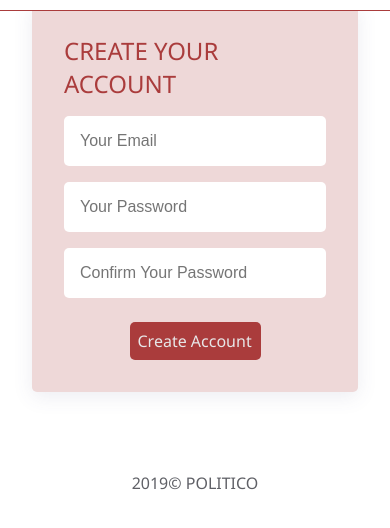
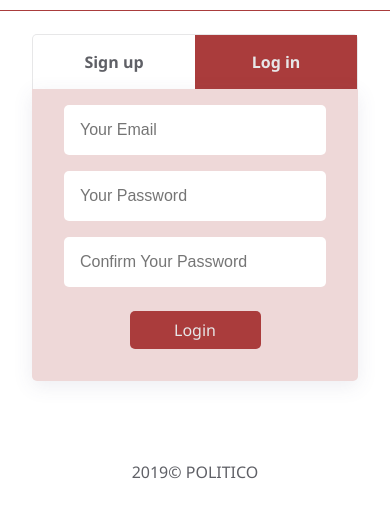
Before and after one commit to MicahBala/the_politico, a plain HTML site: page UI/signup.html in a window 390 px wide. Shown: the part 78-606 px from the top of the page. Drawn offline with Linux system fonts and the light colour scheme.

Commit message:
Added a login tab
Using the same page for signup and sign ignoredBut with tabs for both, to allow for appropriate action

```diff
--- a/UI/css/main.css
+++ b/UI/css/main.css
@@ -257,12 +257,52 @@ footer {
   position: absolute;
 } */
 
+.main-content-signup {
+  display: flex;
+  flex-direction: column;
+}
+
+.tabs {
+  margin: auto;
+  width: 35%;
+  /* background-color: var(--brown); */
+  display: flex;
+  justify-content: center;
+  justify-items: center;
+  border-top-left-radius: 5px;
+  border-top-right-radius: 5px;
+  border-top: solid 1px var(--light-gray);
+  border-right: solid 1px var(--light-gray);
+  border-left: solid 1px var(--light-gray);
+}
+
+.create,
+.login {
+  padding: 1rem;
+  color: var(--light-gray);
+  font-weight: normal;
+  width: 50%;
+  text-align: center;
+}
+
+.create {
+  border-top-left-radius: 5px;
+  color: var(--dark);
+}
+
+.login {
+  border-top-right-radius: 5px;
+  background-color: var(--brown);
+}
+
 .main-signup {
   background-color: var(--background);
-  padding: 2rem;
-  border-radius: 5px;
+  padding: 0 2rem 2rem 2rem;
+  border-bottom-left-radius: 5px;
+  border-bottom-right-radius: 5px;
   box-shadow: 0px 5px 20px 0px rgba(75, 79, 124, 0.1);
   margin: auto;
+  width: 35%;
 }
 
 input {
@@ -282,4 +322,5 @@ input {
   margin: 1.5rem auto 0 auto;
   color: var(--light-gray);
   cursor: pointer;
+  text-align: center;
 }
--- a/UI/css/responsive.css
+++ b/UI/css/responsive.css
@@ -15,6 +15,15 @@
     padding: 0 2rem;
     margin: 6rem auto 4rem auto;
     display: flex;
+  }
+
+  .tabs,
+  .main-signup {
+    width: 100%;
+  }
+
+  .tabs {
+    margin-top: 2rem;
   }
 
   .section-1 h1 {
@@ -45,6 +54,20 @@
 
   a {
     font-size: 1rem;
+  }
+
+  .tabs {
+    margin-top: 2rem;
+  }
+
+  .tabs,
+  .main-signup {
+    width: 100%;
+  }
+
+  .create,
+  .login {
+    border-radius: 0;
   }
 
   /* Circles */
--- a/UI/signup.html
+++ b/UI/signup.html
@@ -23,14 +23,18 @@
         ><a href="#"> <div class="signin">Log in</div> </a>
       </div>
     </nav>
-    <div class="main-content">
+    <div class="main-content main-content-signup">
+      <div class="tabs">
+        <div class="create"><h3>Sign up</h3></div>
+        <div class="login"><h3>Log in</h3></div>
+      </div>
       <div class="main-signup">
-        <h2>CREATE YOUR ACCOUNT</h2>
+        <!-- <h2>CREATE YOUR ACCOUNT</h2> -->
 
         <p><input type="email" placeholder="Your Email" /></p>
         <p><input type="password" placeholder="Your Password" /></p>
         <p><input type="password" placeholder="Confirm Your Password" /></p>
-        <div class="button">Create Account</div>
+        <div class="button">Login</div>
       </div>
     </div>
     <footer><p>2019&copy; POLITICO</p></footer>
```
